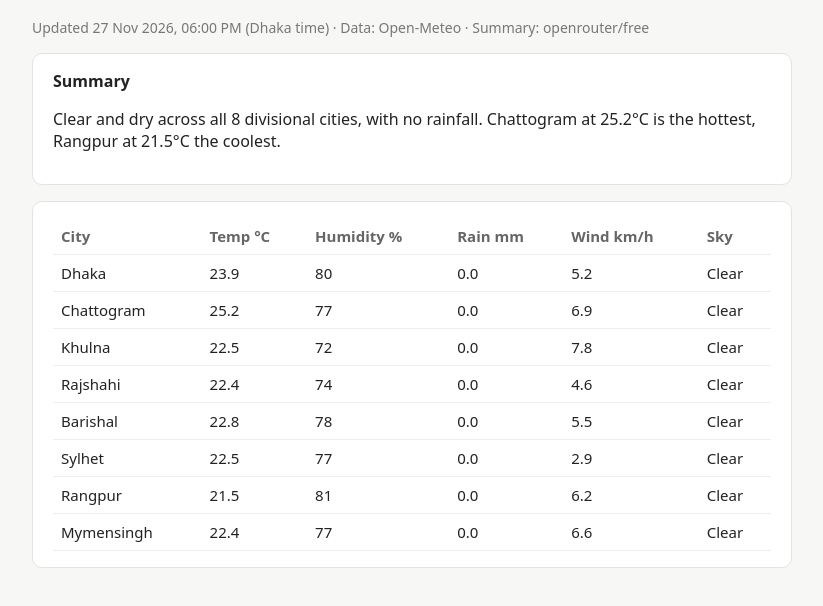
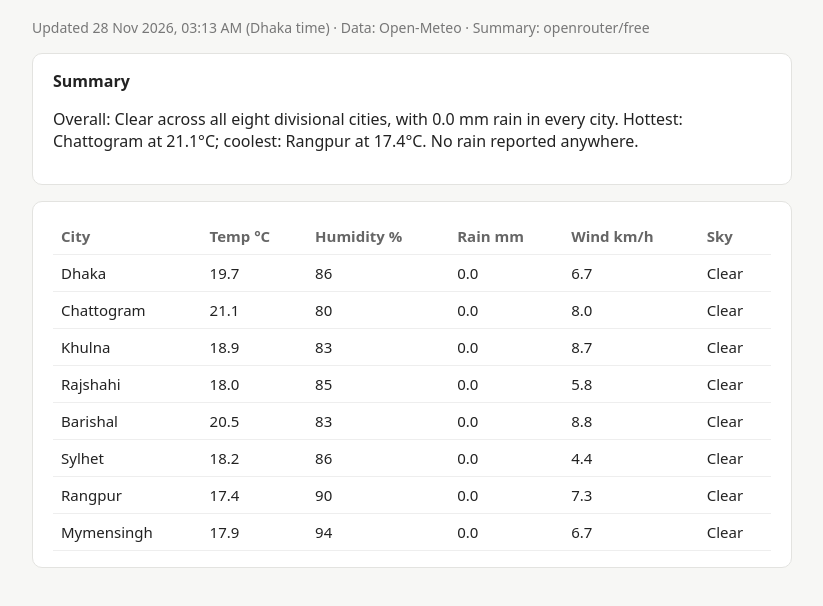
Before and after one commit to FazlyRabbiBD/bd-weather-agent, a plain HTML site: page index.html in a window 1280 px wide. Shown: the part 86-692 px from the top of the page, without its empty margins (228-1051 px from the left). Drawn offline with Linux system fonts and the light colour scheme.

Commit message:
Update weather

```diff
--- a/index.html
+++ b/index.html
@@ -12,8 +12,12 @@
  .wrap{overflow-x:auto}
 </style></head><body>
 <h1>Bangladesh Weather</h1>
-<p class="muted">Updated 27 Nov 2026, 06:00 PM (Dhaka time) · Data: Open-Meteo · Summary: openrouter/free</p>
-<div class="card"><strong>Summary</strong><p>Clear and dry across all 8 divisional cities, with no rainfall. Chattogram at 25.2°C is the hottest, Rangpur at 21.5°C the coolest.</p></div>
+<p class="muted">Updated 28 Nov 2026, 03:13 AM (Dhaka time) · Data: Open-Meteo · Summary: openrouter/free</p>
+<div class="card"><strong>Summary</strong><p>Overall: Clear across all eight divisional cities, with 0.0 mm rain in every city.
+
+Hottest: Chattogram at 21.1°C; coolest: Rangpur at 17.4°C.
+
+No rain reported anywhere.</p></div>
 <div class="card wrap"><table class="dataframe">
   <thead>
     <tr style="text-align: right;">
@@ -28,66 +32,66 @@
   <tbody>
     <tr>
       <td>Dhaka</td>
-      <td>23.9</td>
-      <td>80</td>
+      <td>19.7</td>
+      <td>86</td>
       <td>0.0</td>
-      <td>5.2</td>
+      <td>6.7</td>
       <td>Clear</td>
     </tr>
     <tr>
       <td>Chattogram</td>
-      <td>25.2</td>
-      <td>77</td>
+      <td>21.1</td>
+      <td>80</td>
       <td>0.0</td>
-      <td>6.9</td>
+      <td>8.0</td>
       <td>Clear</td>
     </tr>
     <tr>
       <td>Khulna</td>
-      <td>22.5</td>
-      <td>72</td>
+      <td>18.9</td>
+      <td>83</td>
       <td>0.0</td>
-      <td>7.8</td>
+      <td>8.7</td>
       <td>Clear</td>
     </tr>
     <tr>
       <td>Rajshahi</td>
-      <td>22.4</td>
-      <td>74</td>
+      <td>18.0</td>
+      <td>85</td>
       <td>0.0</td>
-      <td>4.6</td>
+      <td>5.8</td>
       <td>Clear</td>
     </tr>
     <tr>
       <td>Barishal</td>
-      <td>22.8</td>
-      <td>78</td>
+      <td>20.5</td>
+      <td>83</td>
       <td>0.0</td>
-      <td>5.5</td>
+      <td>8.8</td>
       <td>Clear</td>
     </tr>
     <tr>
       <td>Sylhet</td>
-      <td>22.5</td>
-      <td>77</td>
+      <td>18.2</td>
+      <td>86</td>
       <td>0.0</td>
-      <td>2.9</td>
+      <td>4.4</td>
       <td>Clear</td>
     </tr>
     <tr>
       <td>Rangpur</td>
-      <td>21.5</td>
-      <td>81</td>
+      <td>17.4</td>
+      <td>90</td>
       <td>0.0</td>
-      <td>6.2</td>
+      <td>7.3</td>
       <td>Clear</td>
     </tr>
     <tr>
       <td>Mymensingh</td>
-      <td>22.4</td>
-      <td>77</td>
+      <td>17.9</td>
+      <td>94</td>
       <td>0.0</td>
-      <td>6.6</td>
+      <td>6.7</td>
       <td>Clear</td>
     </tr>
   </tbody>
```
